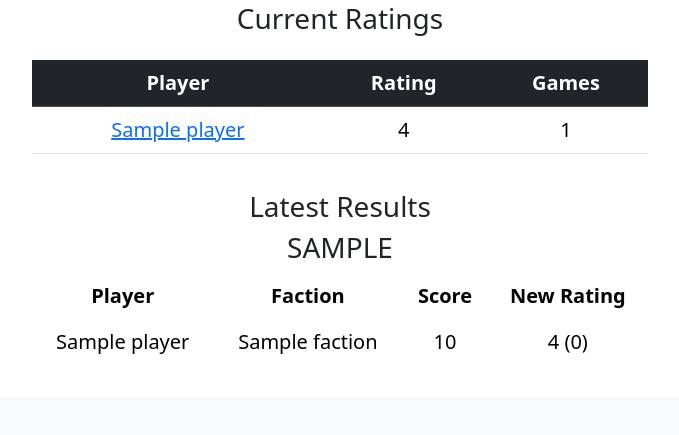
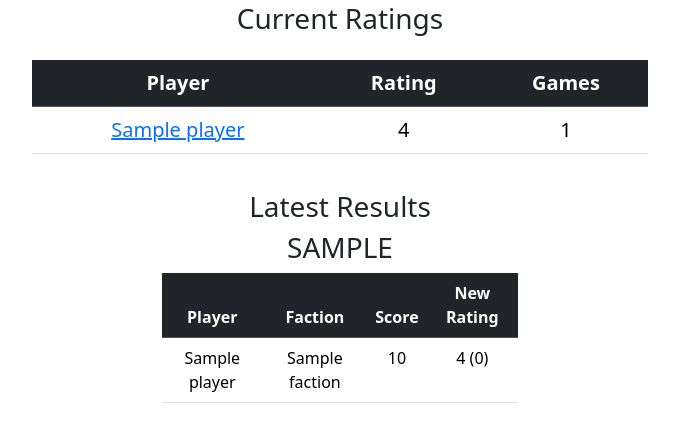
Before and after one commit to jam-white/terra-miristica-league, a Flask app: page / in a window 1280 px wide. Shown: the part 471-906 px from the top of the page, without its empty margins (300-979 px from the left). Before the commit the page ends 825 px from the top, so only its background shows below. Run offline with Flask 3, Linux system fonts and the light colour scheme; tables that the repository leaves empty hold one stand-in row (values such as "Sample post"); some libraries are stand-ins or nearby versions.

Commit message:
Update look of home page

```diff
--- a/static/css/style.css
+++ b/static/css/style.css
@@ -20,6 +20,10 @@ h3 {
 
 .table {
     font-size: 20px;
+}
+
+.result-table {
+    font-size: 16px;
 }
 
 .game-history {
--- a/templates/index.html
+++ b/templates/index.html
@@ -27,12 +27,14 @@
 
   <!--Latest Results-->
     <section id="latest-results">
-      <div class="container col-6 py-3">
+      <div class="container col-12 py-3">
       <h2 class="text-center">Latest Results</h2>
+        <div class="row justify-content-center">
         {% for group in (latest_results.keys() | list | sort) %}
+          <div class="col-10 col-xs-8 col-md-7 col-xl-4">
           <h3>{{ group.upper() }}</h3>
-            <table class="table text-center table-borderless">
-              <thead>
+            <table class="table text-center result-table">
+                 <thead class="table-dark">
                 <tr>
                   <th scope="col">Player</th>
                   <th scope="col">Faction</th>
@@ -55,7 +57,9 @@
                 {% endfor %}
               </tbody>
             </table>
+            </div>
         {% endfor %}
+        </div>
      </div>
     </section>
 
```
